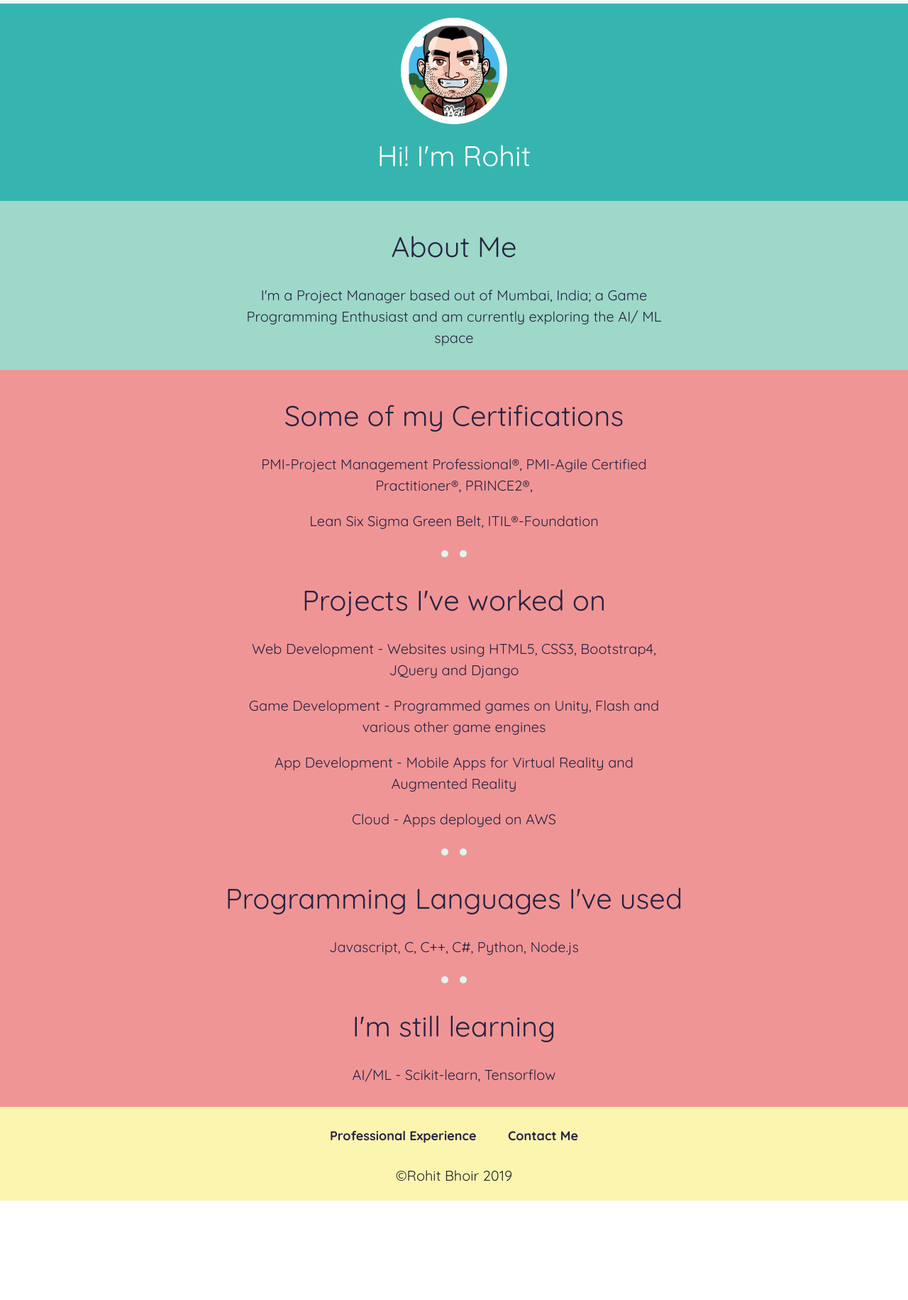
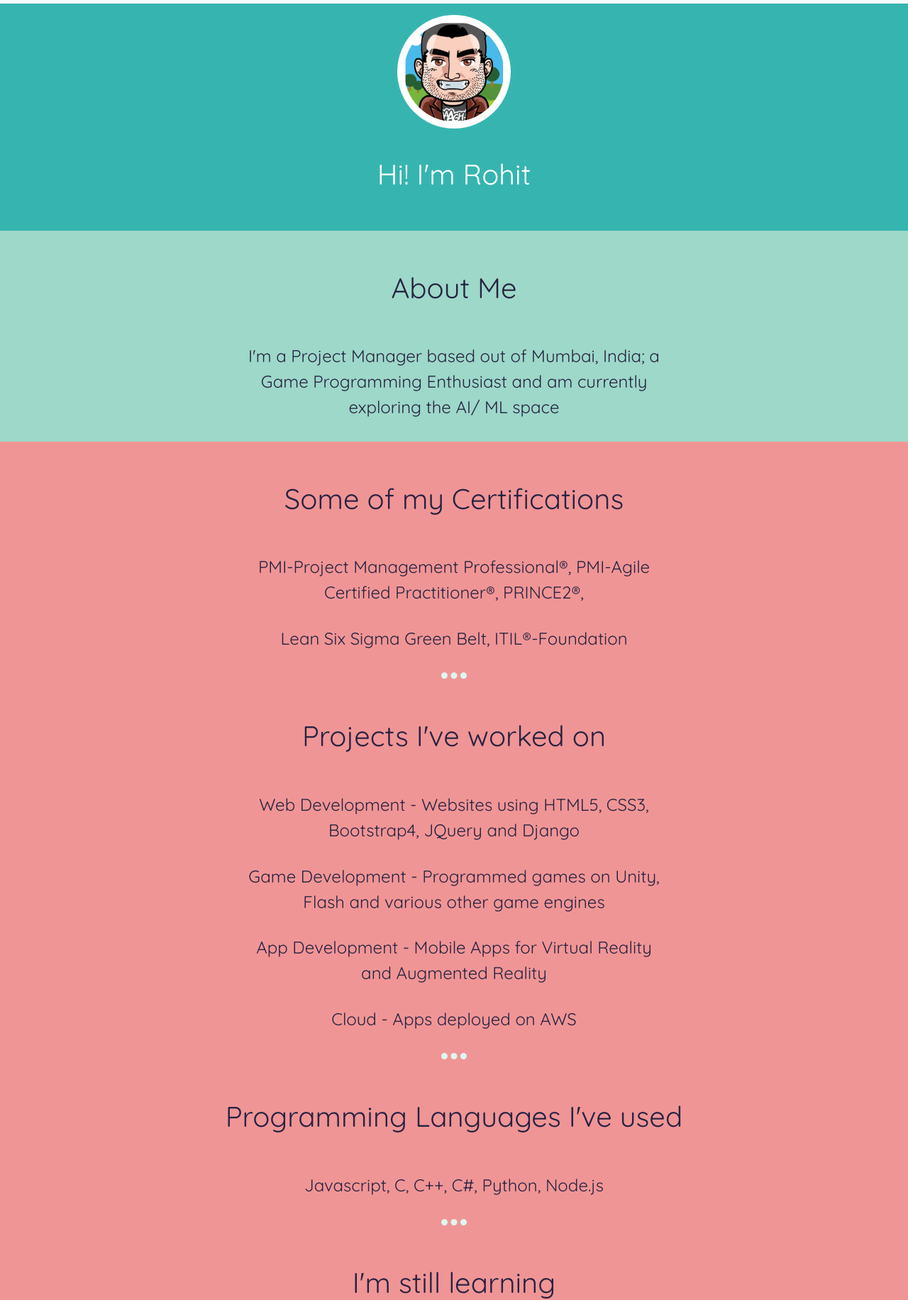
Before and after one commit to rohitbhoir/CV, a plain HTML site: page index.html in a window 1280 px wide. Shown: the part 71-1902 px from the top of the page at 71% size. Before the commit the page ends 1762 px from the top, so only its background shows below. Drawn offline with nearby package versions, Linux system fonts and the light colour scheme.

Commit message:
added containers

```diff
--- a/CSS/styles.css
+++ b/CSS/styles.css
@@ -1,27 +1,23 @@
 
 .top-container {
   background-color: #36b5b0;
-  padding: 20px;
+  padding: 1em;
   margin: auto;
-  width:100%;
 }
 .second-container {
   background-color: #9dd8c8;
-  padding: 20px;
+  padding: 1em;
   margin: auto;
-  width:100%;
 }
 .third-container {
   background-color: #f09595;
-  padding: 20px;
+  padding: 1em;
   margin: auto;
-  width:100%;
 }
 .fourth-container {
   background-color: #fcf5b0;
-  padding: 10px;
+  padding: 0.6em;
   margin: auto;
-  width:100%;
 }
 body {
   margin: 0px
@@ -31,24 +27,23 @@ hr {
   border-style: dotted none none;
   border-top-style: dotted;
   border-color: #dff6f0;
-  border-width: 10px;
+  border-width: 0.6em;
   width: 3%
 }
 h1 {
-  /* font-family: Gill Sans, sans-serif; */
   font-family: 'Quicksand', sans-serif;
-  font-weight: 100;
-  font-size: 40px;
+  font-weight: 600;
+  font-size: 1em;
   margin: auto;
-  padding: 20px;
+  padding: 1em;
 }
 h3 {
-  padding: 50px;
+  padding: 1em;
   display: inline-block;
   position: relative;
   font-family: 'Quicksand', sans-serif;
   font-weight: 600 ;
-  font-size: 40px;
+  font-size: 1em;
   margin: auto;
 }
 h4 {
@@ -57,13 +52,9 @@ h4 {
   /* font-family: Gill Sans, sans-serif; */
   font-family: 'Quicksand', sans-serif;
   font-weight: 600 ;
-  font-size: 18px;
+  font-size: 1em;
   margin: auto;
-  /* margin-inline-start:auto;
-  margin-inline-end: auto;
-  margin-block-start: auto;
-  margin-block-end: auto; */
-  padding: 20px;
+  padding: 1.5em;
 }
 .circular {
   border-radius: 100%;
@@ -78,8 +69,8 @@ h4 {
 }
 .dp {
   display: block;
-  width: 150px;
-  padding: 10px;
+  width: 10em;
+  padding: 0.6em;
 }
 
 .light {
@@ -93,12 +84,12 @@ h4 {
   /* font-family: Gill Sans, sans-serif; */
   font-family: 'Quicksand', sans-serif;
   font-weight: 100;
-  font-size: 20px;
+  font-size: 1.5em;
   margin-left: auto;
   margin-right: auto;
   margin-top: 0px;
   margin-bottom: 0px;
-  padding: 10px;
+  padding: 0.6em;
   width: 50%
 }
 .button {
--- a/index.html
+++ b/index.html
@@ -15,7 +15,8 @@
 </head>
 
 <body>
-
+  <section id="title">
+    <div class="container-fluid" style="padding:0px">
       <nav class="navbar sticky-top navbar-expand-lg navbar-light bg-light">
         <a class="navbar-brand" href="#"><img class="circular" src="images/Rohit_Avatar1.png" alt="" width="50px"></a>
         <button class="navbar-toggler" type="button" data-toggle="collapse" data-target="#navbarTogglerDemo02" aria-controls="navbarTogglerDemo02" aria-expanded="false" aria-label="Toggle navigation">
@@ -32,7 +33,7 @@
           </ul>
         </div>
       </nav>
-
+  </section>
   <section>
     <div class="top-container row">
       <div class="col-12">
@@ -98,7 +99,6 @@
 
 
 
-
 </body>
 
 </html>
```
Lines whose indentation alone changed are shown as unchanged.
